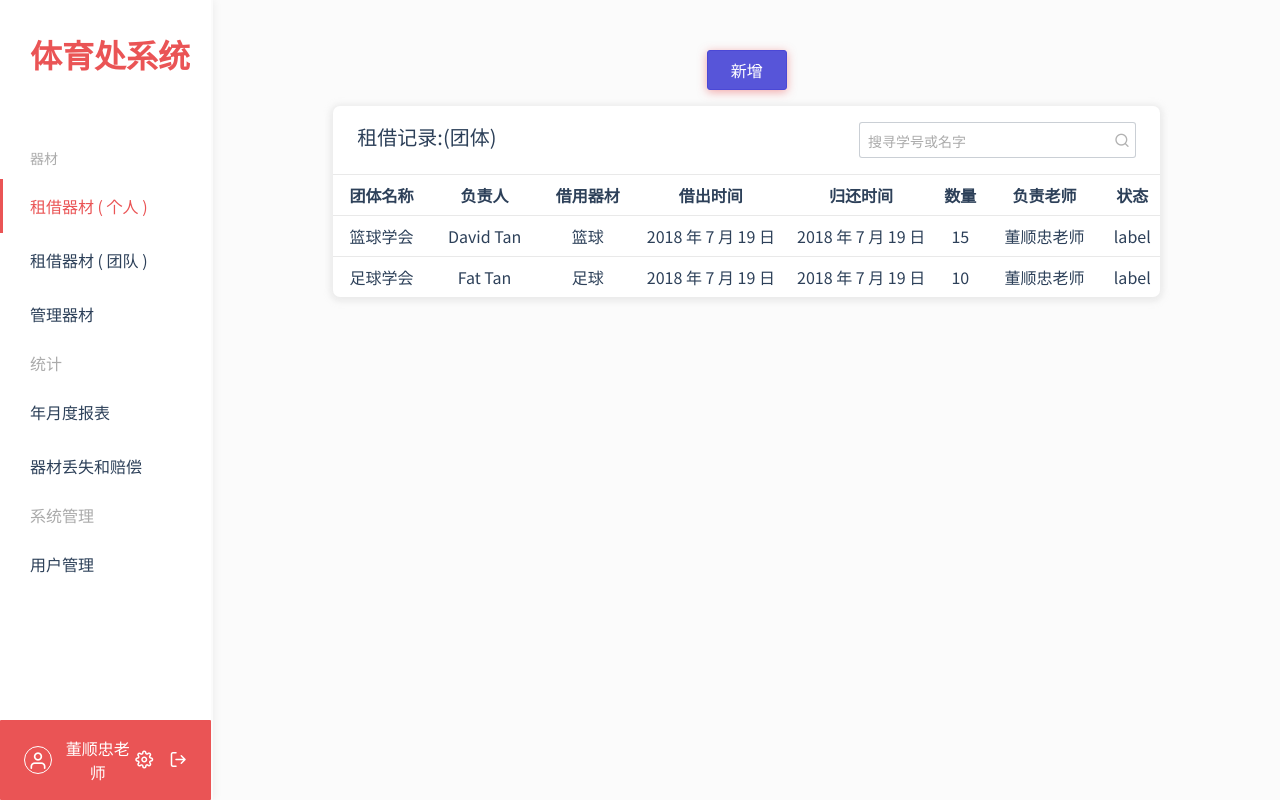
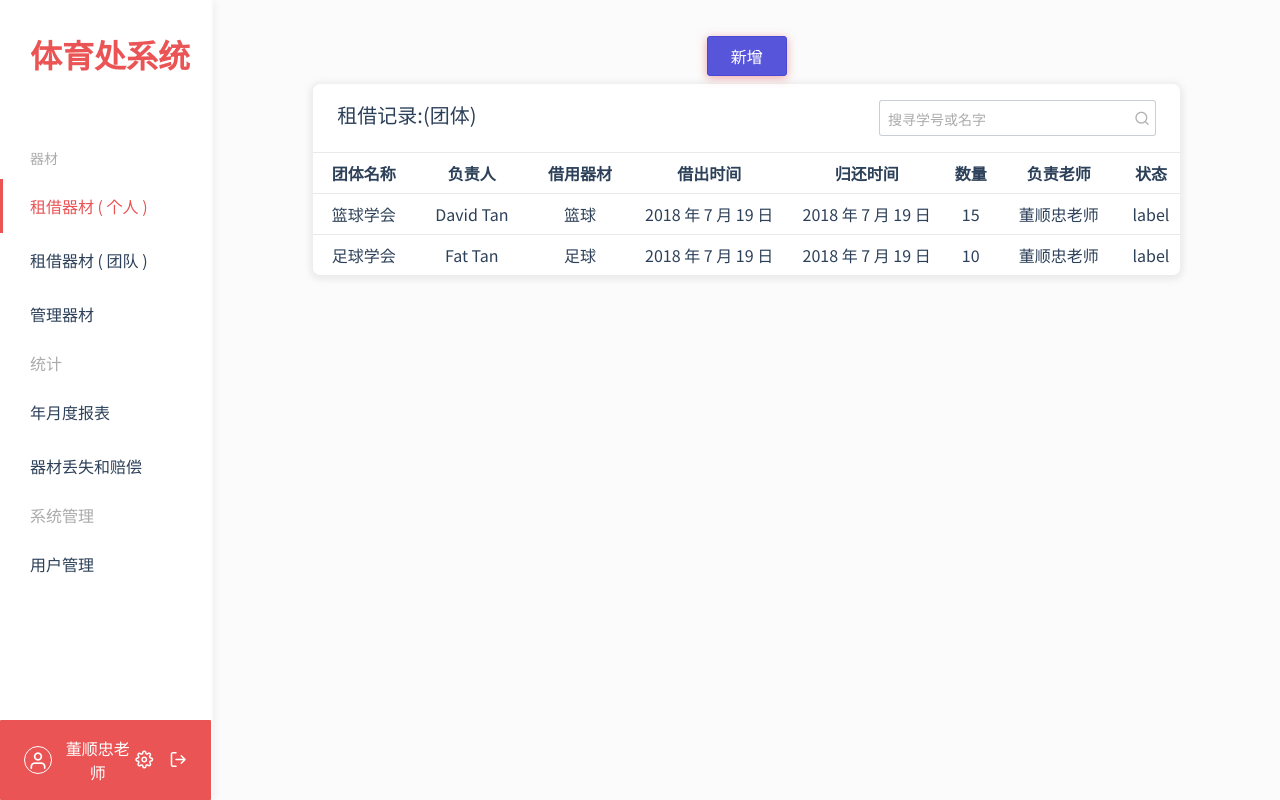
Before and after one commit to MechFroG88/Humble-Sports, a Vue app in the folder client/: page /rent/group in a window 1280 px wide. Built offline with nearby package versions, Linux system fonts and the light colour scheme.

Commit message:
Fix layout styling

```diff
--- a/client/src/assets/scss/layouts/sidebar.scss
+++ b/client/src/assets/scss/layouts/sidebar.scss
@@ -97,7 +97,7 @@
   }
 
   .main {
-    padding: 1.5rem 3rem;
+    padding: 1.8rem 5rem;
     background-color: #fbfbfb;
   }
 }
--- a/client/src/assets/scss/pages/homepage.scss
+++ b/client/src/assets/scss/pages/homepage.scss
@@ -1,3 +1,3 @@
 #_homepage {
-  padding: 1rem 3rem;
+
 }
--- a/client/src/pages/rent/group.vue
+++ b/client/src/pages/rent/group.vue
@@ -1,6 +1,6 @@
 <template>
   <div id="_group">
-    <div class="btn btn-lg btn-primary mb-2"
+    <div class="btn btn-lg btn-primary"
     @click="$router.push({
       'name': 'addNew',
       'params': {
--- a/client/src/pages/rent/personal.vue
+++ b/client/src/pages/rent/personal.vue
@@ -1,6 +1,6 @@
 <template>
   <div id="_personal">
-    <div class="btn btn-lg btn-primary mb-2"
+    <div class="btn btn-lg btn-primary"
     @click="$router.push({
       'name': 'addNew',
       'params': {
```
